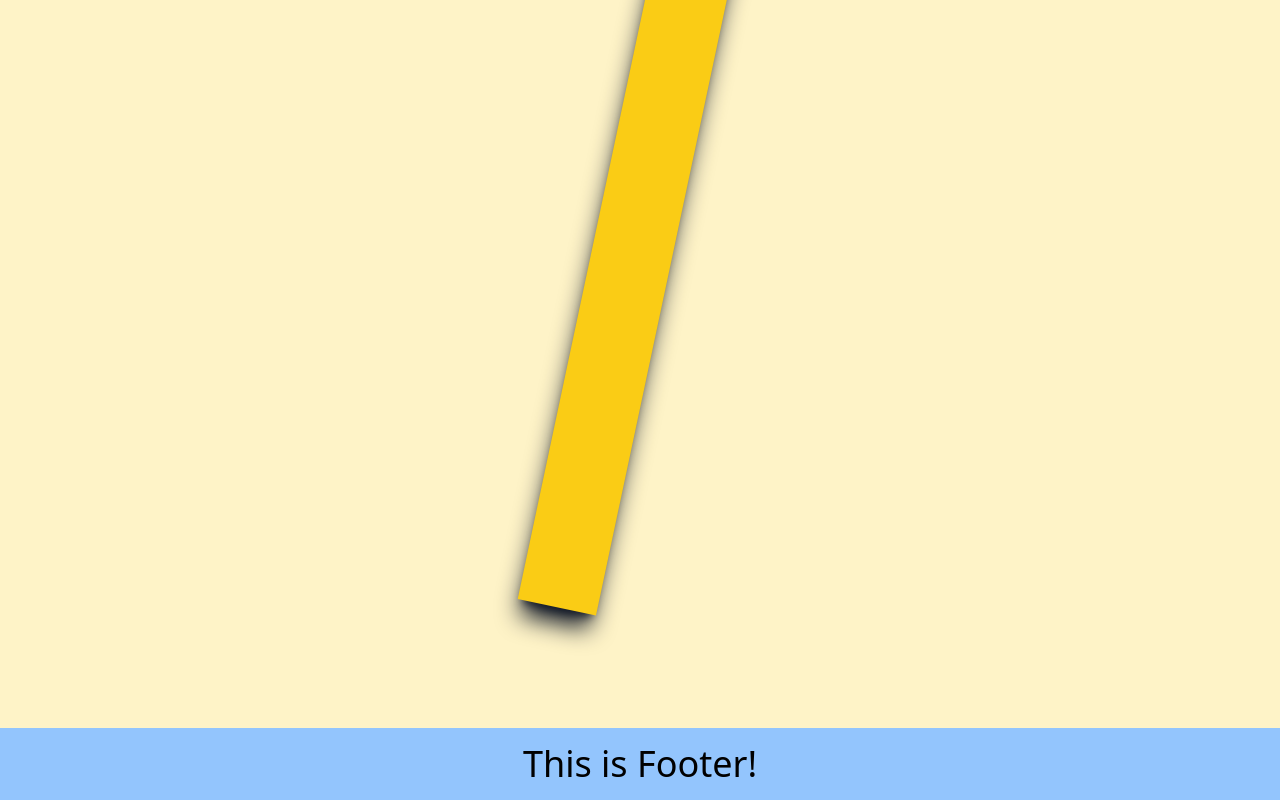
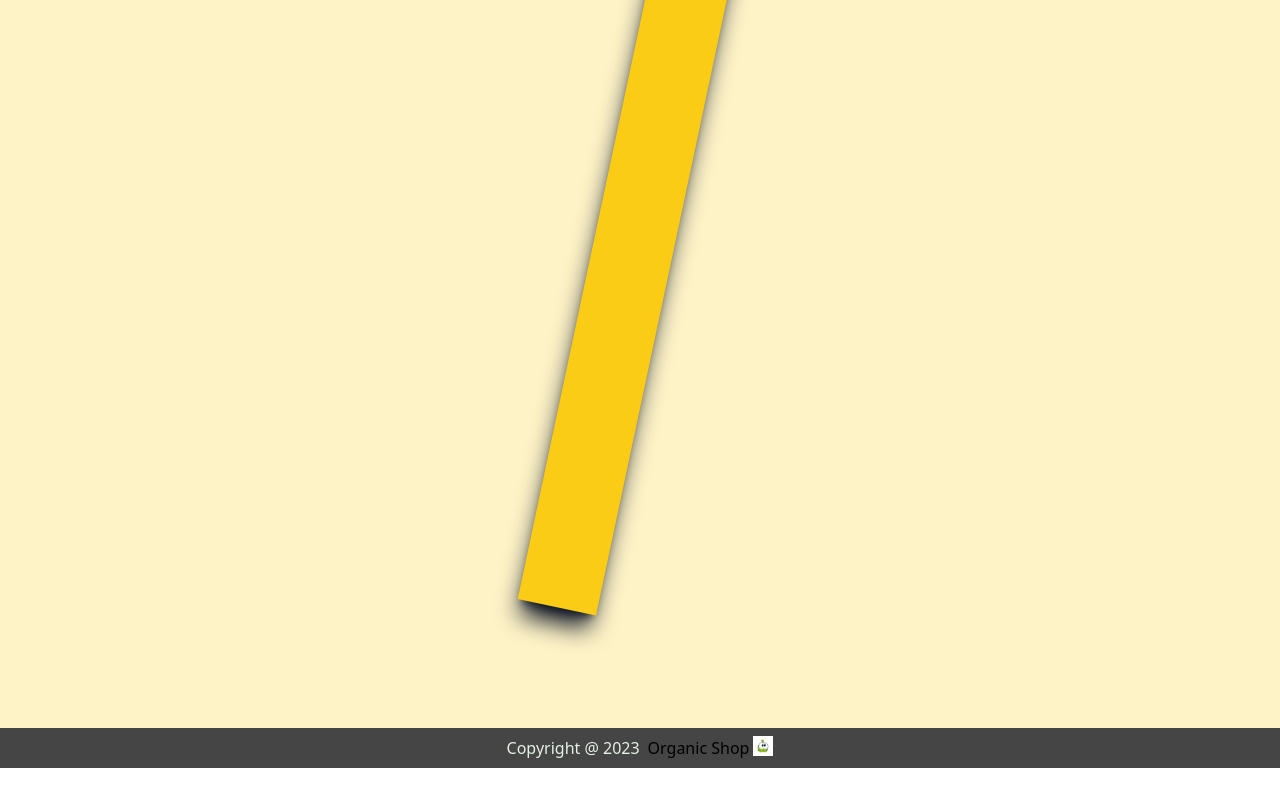
Before and after one commit to Savindi20/ReactAppNote, a React (Create React App) app: page / in a window 1280 px wide. Shown: the part 376-1176 px from the top of the page. After the commit the page ends 1144 px from the top, so only its background shows below. Built offline with nearby package versions, Linux system fonts and the light colour scheme.

Commit message:
organic shop footer added

```diff
--- a/src/view/Fotter/Footer.tsx
+++ b/src/view/Fotter/Footer.tsx
@@ -1,12 +1,16 @@
 import {Component} from "react";
+import logo from "../images/download.jpeg"
 
 export class Footer extends Component {
     render() {
         return (
             <>
-                <div className="p-4 bg-blue-300">
-                    <h1 className="text-4xl text-center text-tertiary">
-                        This is Footer!</h1>
+                <div className="p-2 bg-[#444544] flex justify-center">
+                    <p className="text[10px] text-[#e6f0e6] pr-2 hover:text-green-400">
+                        Copyright @ 2023</p>
+                    <h1 className="text-1xl text-secondary">
+                        Organic Shop</h1>
+                    <img className="h-5 w-5 top-0 ml-1" src={logo} alt=""/>
                 </div>
             </>
         );
```
